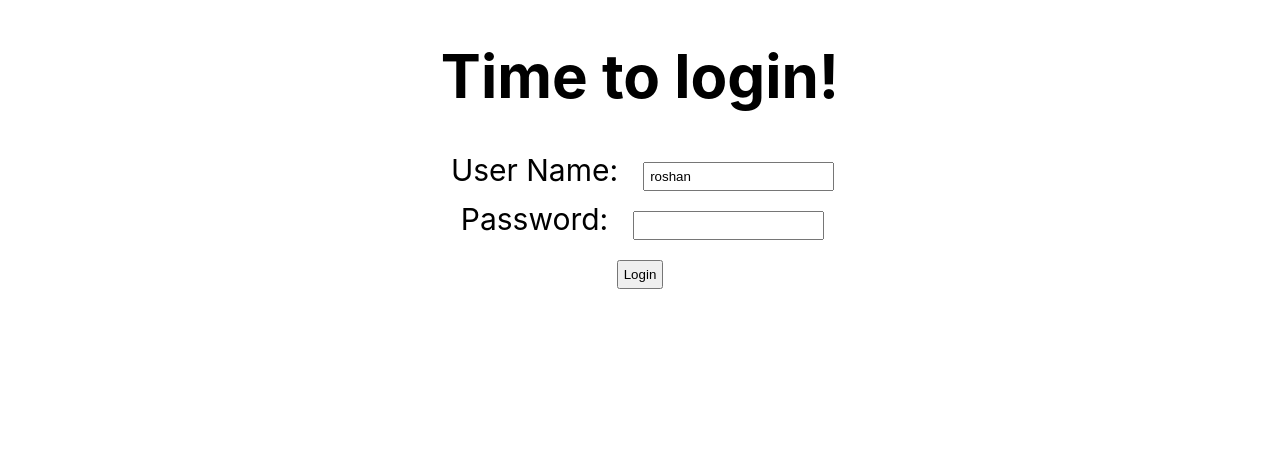
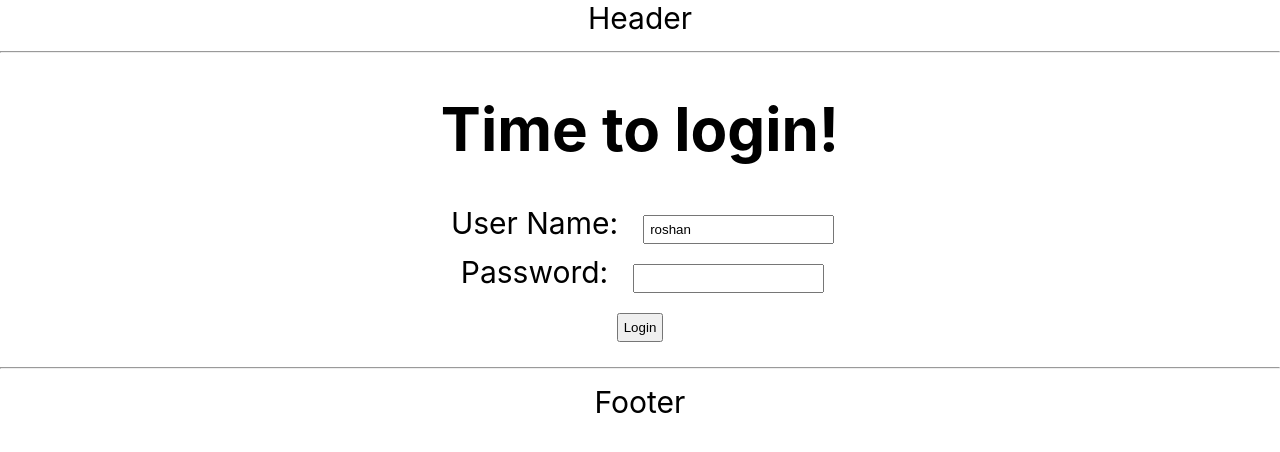
Before and after one commit to roshan395/mytodo_Frontend, a React (Create React App) app: page / in a window 1280 px wide. Shown: the top 452 px of the page. Built offline with nearby package versions, Linux system fonts and the light colour scheme.

Commit message:
added header and footer, logout component

```diff
--- a/src/components/todo/TodoApp.jsx
+++ b/src/components/todo/TodoApp.jsx
@@ -5,15 +5,18 @@ import './TodoApp.css'
 export default function TodoApp() {
     return(
         <div className="TodoApp">
+            <HeaderComponent/>
             <BrowserRouter>
                 <Routes>
                 <Route path='/' element={<LoginComponent/>}/>
                     <Route path='/login' element={<LoginComponent/>}/>
                     <Route path='/welcome/:username' element={<WelcomeComponent/>}/>
                     <Route path='/todos' element={<ListTodosComponent/>}/>
+                    <Route path='/logout' element={<LogoutComponent/>}/>
                     <Route path='*' element={<ErrorComponent/>}/>
                 </Routes>
             </BrowserRouter>
+            <FooterComponent/>
         </div>
     )
 }
@@ -137,3 +140,30 @@ function ListTodosComponent() {
         </div>
     )
 }
+
+function HeaderComponent() {
+    return(
+        <div className="header">
+            Header <hr/>
+        </div>
+    )
+}
+
+function FooterComponent() {
+    return(
+        <div className="footer">
+            <hr/> Footer
+        </div>
+    )
+}
+
+function LogoutComponent() {
+    return(
+        <div className="LogoutComponent">
+            <h1>You are logged out</h1>
+            <div>
+                Thankyou for using our APP.
+            </div>
+        </div>
+    )
+}
```
